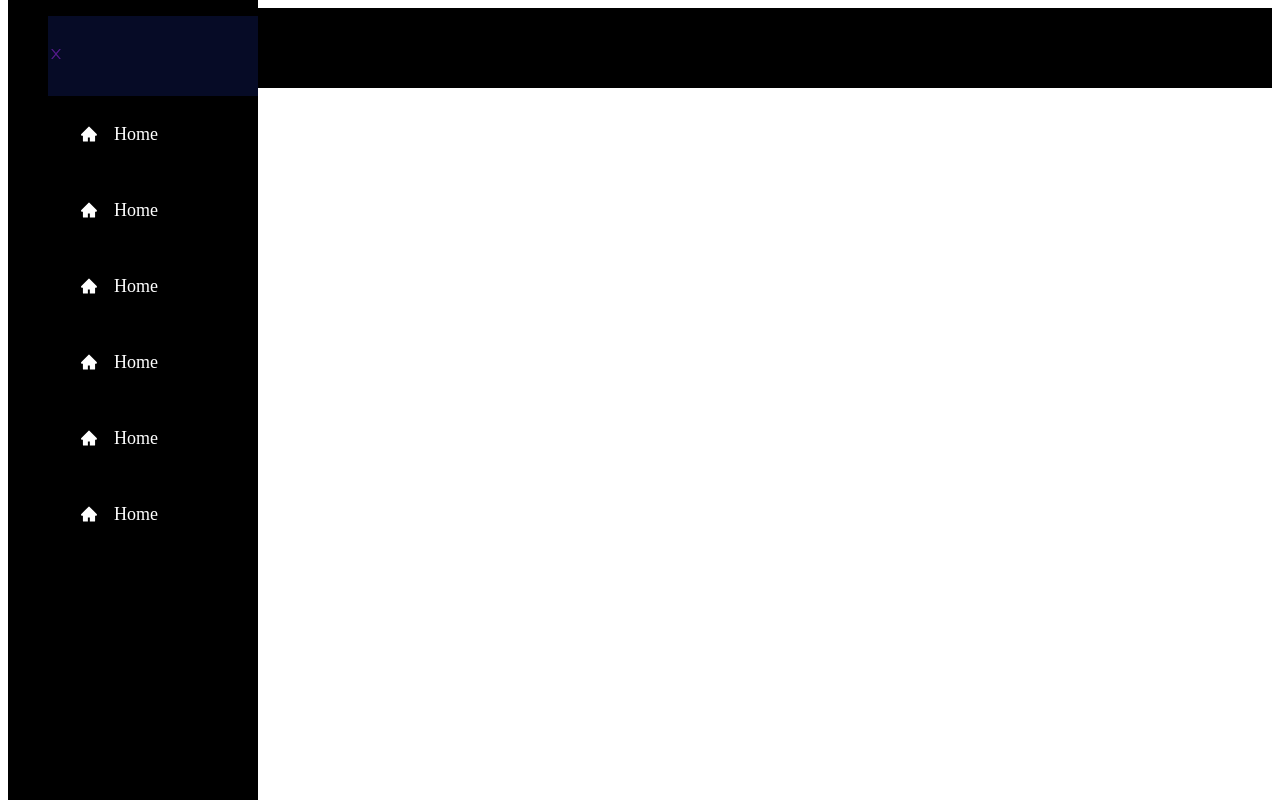
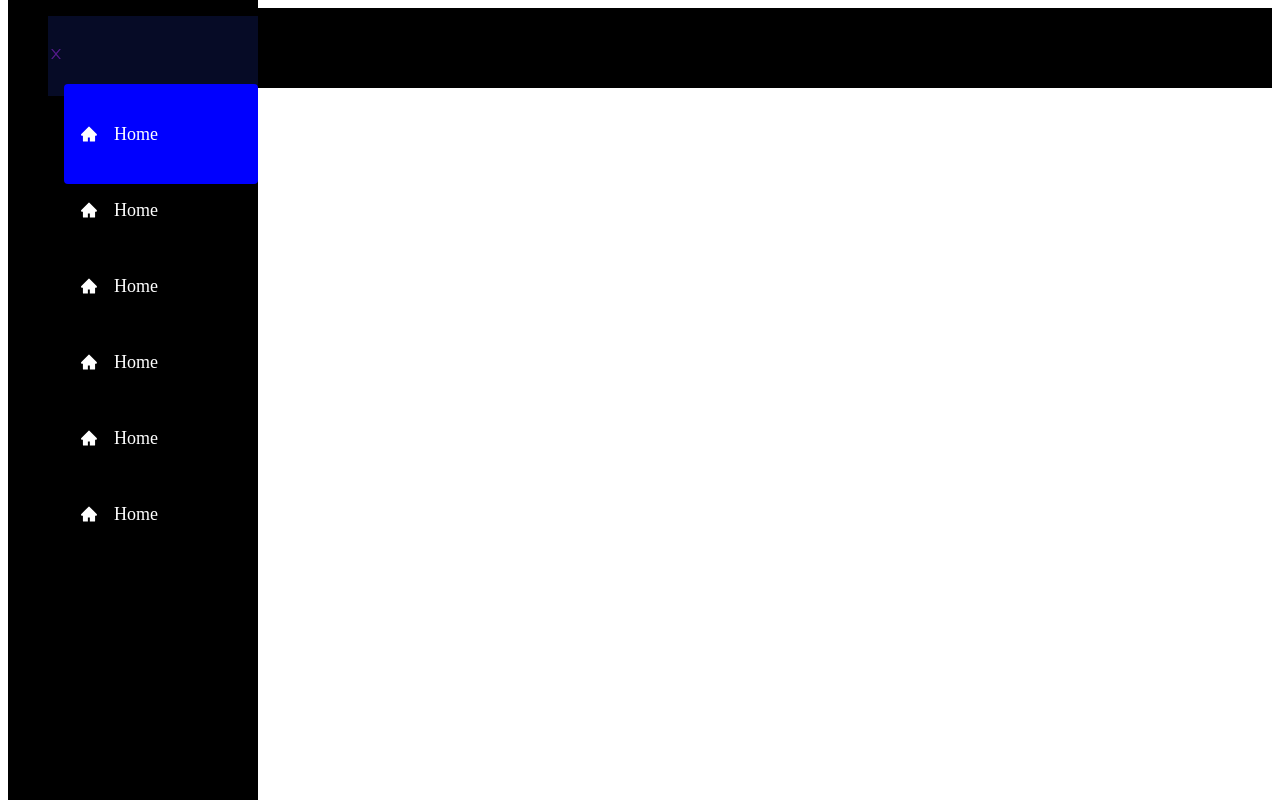
Before and after one commit to trungpnt/gemmy-backend-nodejs, a React (Create React App) app in the folder frontend/: page / in a window 1280 px wide. In both pictures the pointer is over the link 161 px from the left and 134 px from the top of the page. Built offline with nearby package versions, Linux system fonts and the light colour scheme.

Commit message:
added nav-text a:hover to turn to blue

```diff
--- a/frontend/src/components/Navbar.css
+++ b/frontend/src/components/Navbar.css
@@ -43,13 +43,16 @@
     color: white;
     font-size: 18px;
     width: 95%;
-    height: 100%;
+    height: 100px;
     display: flex;
     align-items: center;
     padding: 0 16px;
     border-radius: 4px;
 }
 
+.nav-text a:hover{
+    background-color: blue;
+}
 
 .nav-menu-items {
     width: 100%;
```
